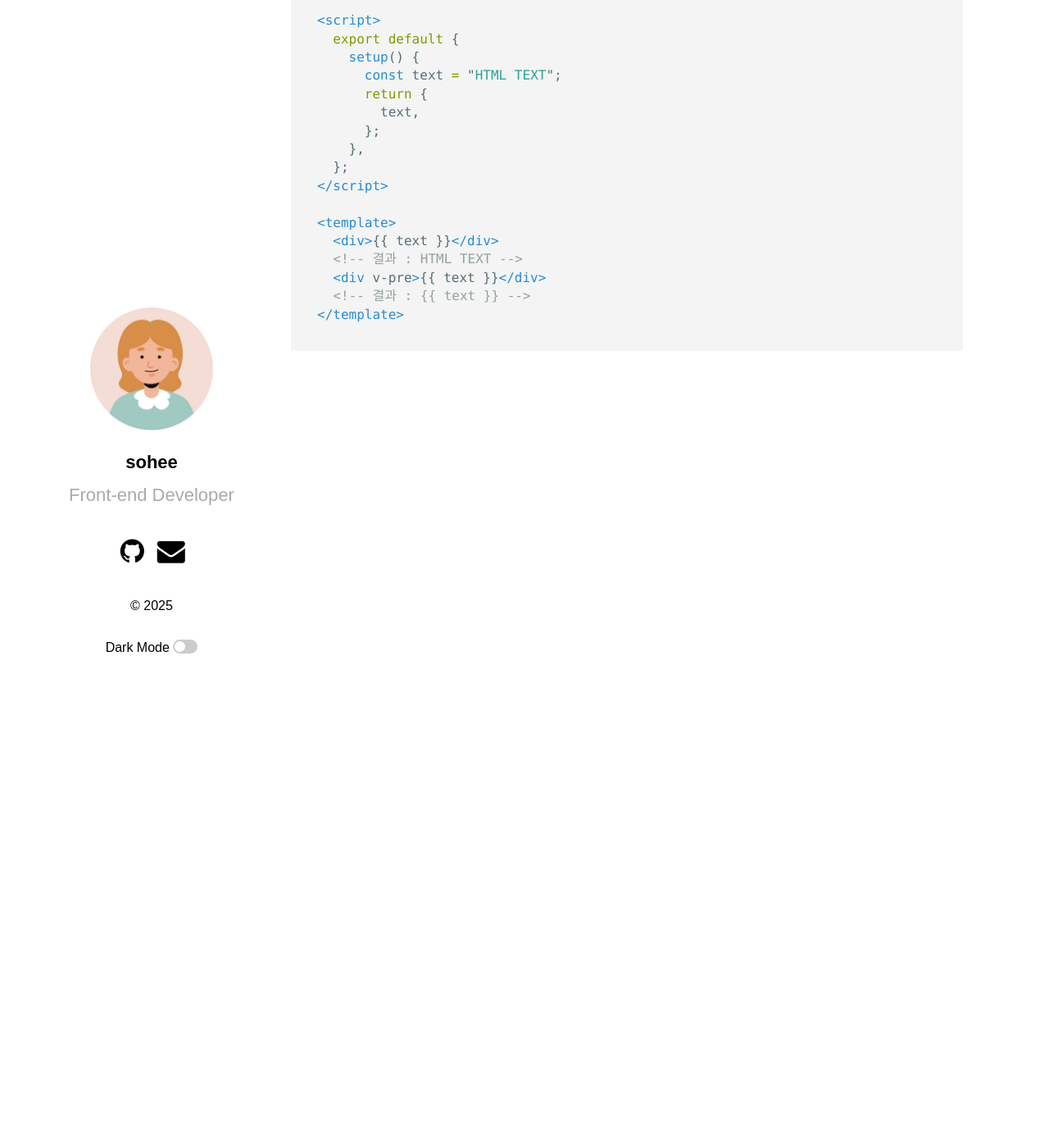
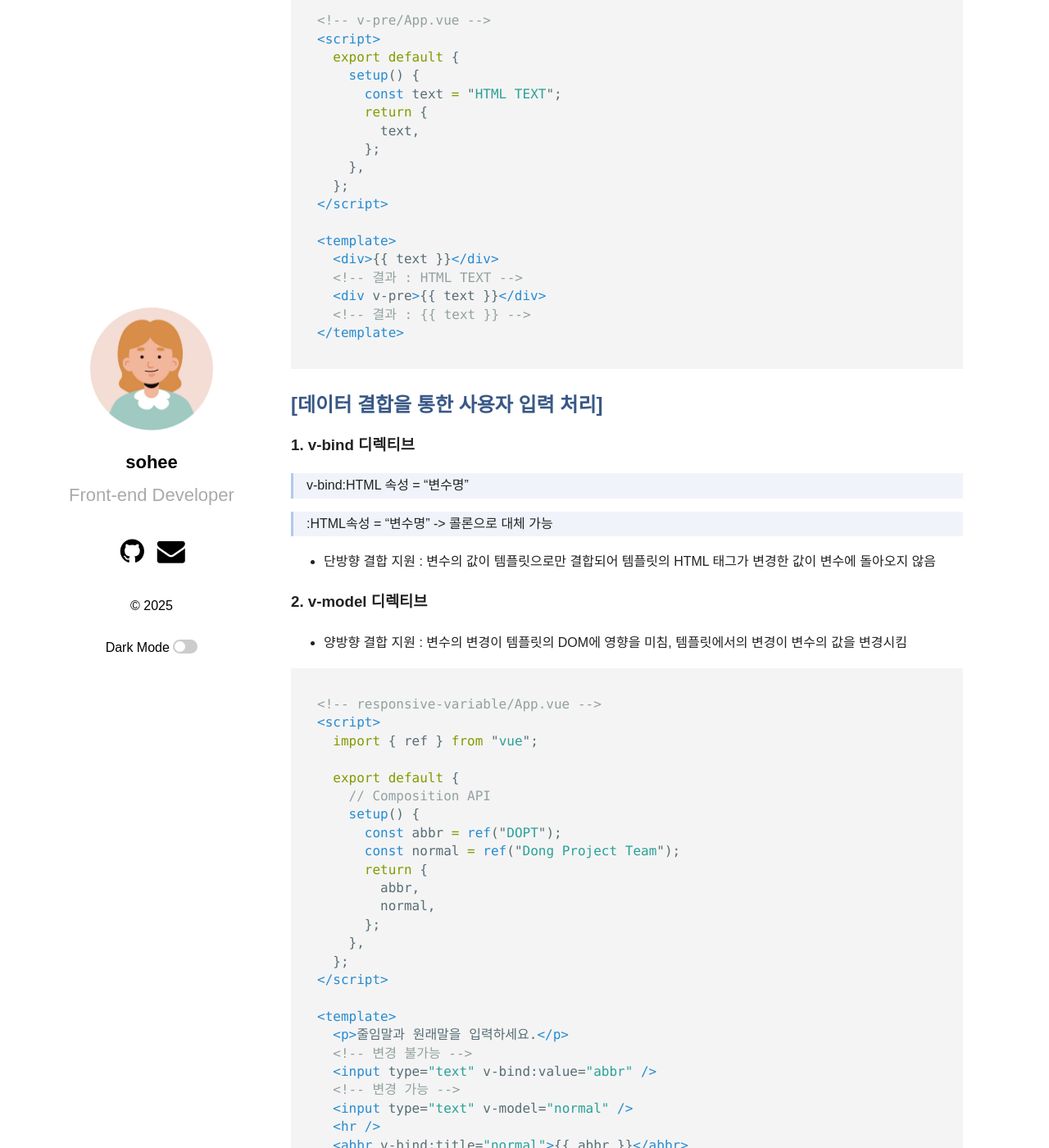
Before and after one commit to shkim00216/shkim00216.github.io, a Jekyll site: the page built from _posts/2025-10-01-vue2.md, in a window 1280 px wide and 1400 px high, scrolled down 6407 px. Shown: the whole window at 82% size. Built offline with Jekyll 4.4.1, drawn with Linux system fonts in a browser that asks for light colours; some web fonts are replaced; some of the changed text lies outside the part shown.

Commit message:
Update 2025-10-01-vue2.md

````diff
--- a/_posts/2025-10-01-vue2.md
+++ b/_posts/2025-10-01-vue2.md
@@ -248,6 +248,7 @@ setup() {
 - 해당 엘리먼트를 포함한 모든 자식 엘리먼트들의 값을 컴파일하지 않음
 
 ```html
+<!-- v-pre/App.vue -->
 <script>
   export default {
     setup() {
@@ -266,3 +267,81 @@ setup() {
   <!-- 결과 : {% raw %}{{ text }}{% endraw %} -->
 </template>
 ```
+
+## [데이터 결합을 통한 사용자 입력 처리]
+
+### 1. v-bind 디렉티브
+
+> v-bind:HTML 속성 = "변수명"
+
+> :HTML속성 = "변수명" -> 콜론으로 대체 가능
+
+- 단방향 결합 지원 : 변수의 값이 템플릿으로만 결합되어 템플릿의 HTML 태그가 변경한 값이 변수에 돌아오지 않음
+
+### 2. v-model 디렉티브
+
+- 양방향 결합 지원 : 변수의 변경이 템플릿의 DOM에 영향을 미침, 템플릿에서의 변경이 변수의 값을 변경시킴
+
+```html
+<!-- responsive-variable/App.vue -->
+<script>
+  import { ref } from "vue";
+
+  export default {
+    // Composition API
+    setup() {
+      const abbr = ref("DOPT");
+      const normal = ref("Dong Project Team");
+      return {
+        abbr,
+        normal,
+      };
+    },
+  };
+</script>
+
+<template>
+  <p>줄임말과 원래말을 입력하세요.</p>
+  <!-- 변경 불가능 -->
+  <input type="text" v-bind:value="abbr" />
+  <!-- 변경 가능 -->
+  <input type="text" v-model="normal" />
+  <hr />
+  <abbr v-bind:title="normal">{% raw %}{{ abbr }}{% endraw %}</abbr>
+</template>
+```
+
+#### 💡 ref 문법
+
+- `<script setup>`을 이용하면 components 옵션도 필요 없고, `setup` 함수를 만들 필요도 없으며, 명시적으로 변수를 반환해야 할 일도 없음
+- ref를 다음과 같이 이용하면 뒤에 `value` 속성을 이용하지 않아도 됨
+  ```html
+  <script setup>
+    ref: title = 'old'
+    const change() => { title = 'new title' }
+  </script>
+  ```
+
+### 3. v-model 디렉티브 수식어
+
+- 변수의 값을 변경할 수 있는 수식어
+
+|           |                                                                                                                                                               |
+| :-------: | ------------------------------------------------------------------------------------------------------------------------------------------------------------- |
+|  `.lazy`  | v-model 디렉티브의 변수는 input이라는 이벤트와 동기화되어 있음<br>값의 입력과 동시에 값이 변경<br>lazy 수식어 사용 시 changed 이벤트와 동기화되어 값이 변경됨 |
+| `.number` | 넘어오는 값을 자동으로 숫자로 타입변경                                                                                                                        |
+|  `.trim`  | 값의 좌우 여백을 잘라냄                                                                                                                                       |
+
+#### 💡 사용자 수식어 만드는 방법
+
+- v-model 디렉티브로 연결되는 변수명은 컴포넌트의 `props`에 정의하면 되는데, 변수명 뒤에 `Modifiers`라는 글자를 붙여 props에 추가적으로 선언하면 사용자 수식어를 받아올 수 있음
+
+## [이벤트 리스너를 이용한 사용자 입력 처리]
+
+### 1. v-on 디렉티브
+
+> v-on:click = "스크립트 코드, 혹은 함수 호출"
+
+> @click = "스크립트 코드, 혹은 함수 호출"
+
+- HTML 태그가 발생시키는 이벤트를 캡쳐하여 지정된 스크립트를 수행하거나 함수를 호출
````
